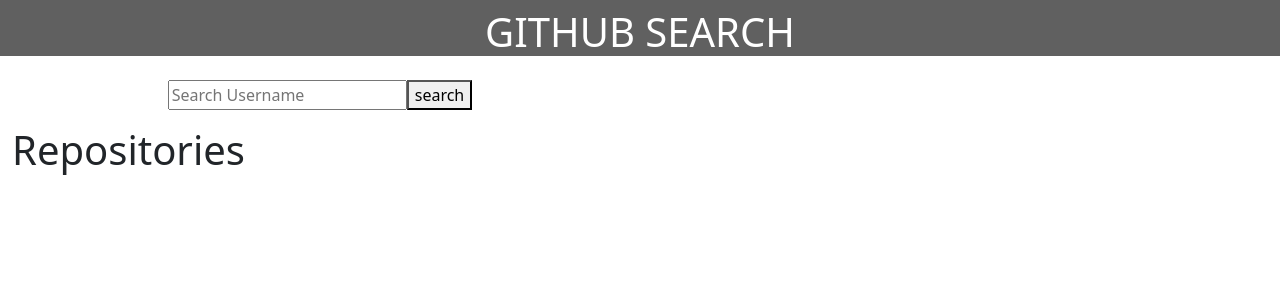
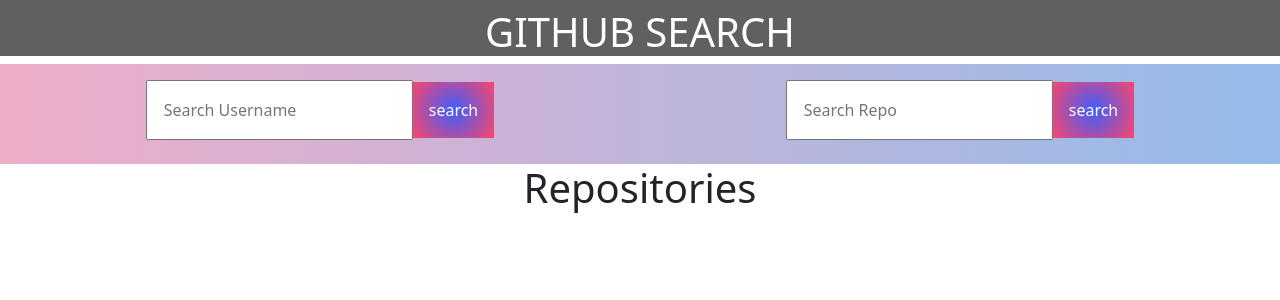
Before and after one commit to kipsang01/Github-search, an Angular app in the folder core/Github-Search/: page /profile/1 in a window 1280 px wide. Shown: the top 300 px of the page. Built offline with nearby package versions, Linux system fonts and the light colour scheme; no server answers.

Commit message:
add styles to repo displays

```diff
--- a/core/Github-Search/src/app/app.module.ts
+++ b/core/Github-Search/src/app/app.module.ts
@@ -9,6 +9,7 @@
 import { ProfileComponent } from './profile/profile.component';
 import { ReposComponent } from './repos/repos.component';
 import { FormsModule } from '@angular/forms';
+import { RepositoryComponent } from './repository/repository.component';
 
 @NgModule({
   declarations: [
@@ -16,7 +17,8 @@
     HeaderComponent,
     SearchComponent,
     ProfileComponent,
-    ReposComponent
+    ReposComponent,
+    RepositoryComponent
   ],
   imports: [
     BrowserModule,
--- a/core/Github-Search/src/app/github.service.ts
+++ b/core/Github-Search/src/app/github.service.ts
@@ -26,7 +26,13 @@
   getUserProfile(username:string){
      return this.http.get(`https://api.github.com/users/${username}?Access_token:${this.apiKey}`)
   }
+
   getUserRepos(username:any){
       return this.http.get(`https://api.github.com/users/${username}/repos?Access_token:${this.apiKey}`)
   }
+
+  getRepos(searchTerm:string){
+      return this.http.get(`https://api.github.com/search/${searchTerm}?Access_token:${this.apiKey}`)
+  }
+
 }
--- a/core/Github-Search/src/app/repos/repos.component.css
+++ b/core/Github-Search/src/app/repos/repos.component.css
@@ -0,0 +1,8 @@
+a{
+    text-decoration: none;
+    color: white;
+}
+button{
+    border: none;
+    color: white;
+}
--- a/core/Github-Search/src/app/repos/repos.component.html
+++ b/core/Github-Search/src/app/repos/repos.component.html
@@ -1,10 +1,10 @@
 <div class="container-fluid">
-    <h1>Repositories</h1>
-<ul class="list-group">
+    <h1 class="text-center">Repositories</h1>
+<ul class="list-group w-75 m-auto">
     <li class="list-group-item" *ngFor ="let repo of userRepos">
          <h3>{{repo.name}}</h3>
          <p>{{repo.description}}</p>
-         Language:{{repo.language}}  Forks: {{repo.forks}} <button><a [href]="repo.html_url" target="_blank">View</a></button>
+        <small> <strong>Language:</strong> {{repo.language}}<strong>Forks:</strong>{{repo.forks}} <button class="bg-success"><a [href]="repo.html_url" target="_blank">View</a></button></small>
         </li>
   </ul>
 </div>
--- /dev/null
+++ b/core/Github-Search/src/app/repository/repository.component.html
@@ -0,0 +1 @@
+<p>repository works!</p>
--- /dev/null
+++ b/core/Github-Search/src/app/repository/repository.component.ts
@@ -0,0 +1,21 @@
+import { Input } from '@angular/core';
+import { Component, OnInit } from '@angular/core';
+import { GithubService } from '../github.service';
+
+@Component({
+  selector: 'app-repository',
+  templateUrl: './repository.component.html',
+  styleUrls: ['./repository.component.css']
+})
+export class RepositoryComponent implements OnInit {
+  @Input() repository:any;
+
+  constructor(private http:GithubService) { }
+
+  ngOnInit(): void {
+    this.http.getRepos(this.repository).subscribe((response:any) =>{
+      console.log(response)
+    })
+  }
+
+}
--- a/core/Github-Search/src/app/search/search.component.css
+++ b/core/Github-Search/src/app/search/search.component.css
@@ -0,0 +1,10 @@
+.search{
+    background: rgb(238,174,202);
+    background: linear-gradient(90deg, rgba(238,174,202,1) 0%, rgba(148,187,233,1) 100%); height: 100px;
+}
+button{
+    background: rgb(63,94,251);
+    background: radial-gradient(circle, rgba(63,94,251,1) 0%, rgba(252,70,107,1) 100%);
+    border: none;
+    color: white;
+}
--- a/core/Github-Search/src/app/search/search.component.html
+++ b/core/Github-Search/src/app/search/search.component.html
@@ -1,19 +1,19 @@
 <div class="container-fluid">
-    <div class="row">
+    <div class="row search">
         <div class="col-6 text-center">
             <div class="form1 m-3">
                 <form #searchinput = "ngForm" (submit) = "getUserProfile()">
-                    <input type="text" name="user" [(ngModel)]="username"  placeholder="Search Username">
-                    <button type="submit">search</button>
+                    <input type="text" name="user" [(ngModel)]="username"  placeholder="Search Username" class="p-3">
+                    <button type="submit" class="p-3">search</button>
                 </form>
             </div>
         </div>
         <div class="col-6 text-center">
             <div class="form2 m-3">
-                <!-- <form>
-                    <input type="text" placeholder="Search a Repository ">
-                    <button>search</button>
-                </form> -->
+                <form #searchrepo = "ngForm" (submit) = "getRepo()">
+                    <input type="text" name="repo" [(ngModel)]="repository"  placeholder="Search Repo" class="p-3">
+                    <button type="submit" class="p-3">search</button>
+                </form>
             </div>
         </div>
     </div>
@@ -21,7 +21,7 @@
         <app-profile [userProfile] = "userProfile"></app-profile>
         <!-- <app-repos [repos] = "repos"></app-repos>  -->
     </div>
-    <!-- <div class="row">
-        <app-repos></app-repos>
-    </div> -->
+    <div class="repository" *ngIf = "repo">
+        <app-repository [repository] = "repository"></app-repository>
+    </div>
 </div>
--- a/core/Github-Search/src/app/search/search.component.ts
+++ b/core/Github-Search/src/app/search/search.component.ts
@@ -8,8 +8,9 @@
 })
 export class SearchComponent implements OnInit {
   userProfile:any;
-  repos:any;
+  repo:any;
   username!:string;
+  repository!:string;
 
   constructor(private githubService:GithubService) { }
 
@@ -18,15 +19,18 @@
   }
   getUserProfile(){
    // this.searchinput = data;
-   console.log(this.username)
+   //console.log(this.username)
     this.githubService.getUserProfile(this.username).subscribe((response:any) => {
       console.log(response)
       this.userProfile = response;
     })
-    // this.githubService.getUserRepos(this.username).subscribe((data:any) => {
-    //   console.log(data)
-    //   this.repos = data
-    // })
+
+  }
+  getRepo(){
+    this.githubService.getRepos(this.repository).subscribe((data:any) => {
+       console.log(data)
+       this.repo = data
+     })
   }
 
 
```
Also changed, not shown: core/Github-Search/src/app/repository/repository.component.css (added), 1 other file (tests, documents, lock files or other folders).
